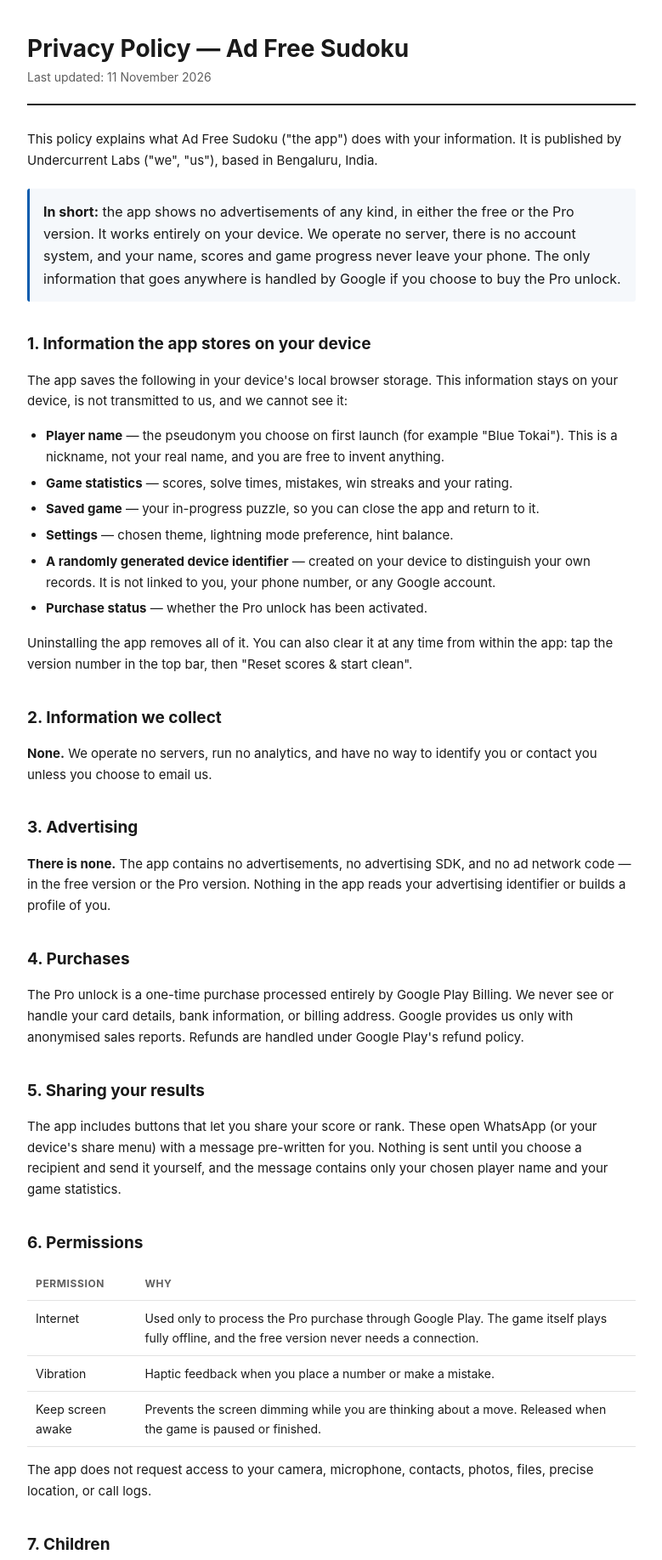
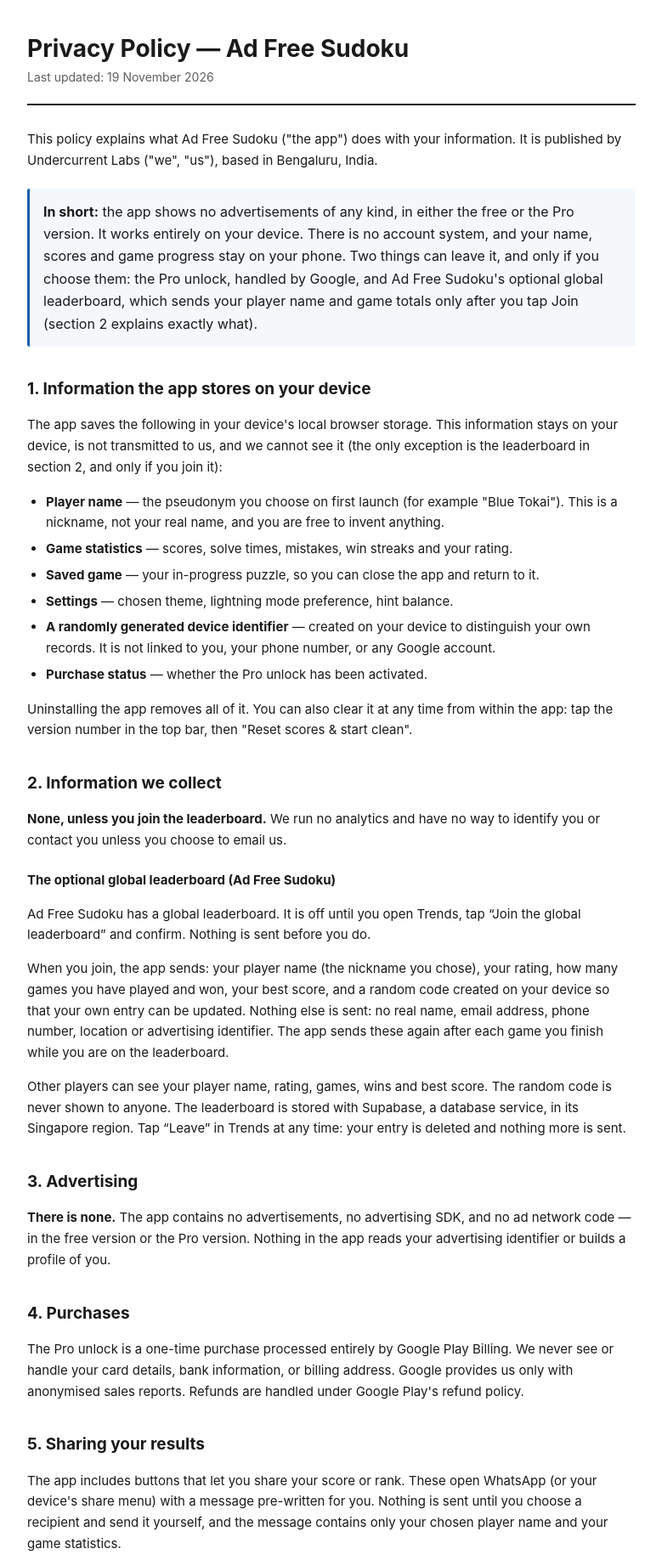
Before and after one commit to Devaru1230/adfreesudoku, a plain HTML site: page privacy/index.html in a window 1280 px wide. Shown: the top 1836 px of the page at 85% size, without its empty margins (250-1029 px from the left). Drawn offline with Linux system fonts and the light colour scheme.

Commit message:
Sudoku 2.8: global leaderboard switched on (opt-in); privacy page says exactly what it sends
Tested live against the Supabase project: join saves and shows the
entry, private ids cannot be read, direct writes and deletes are
refused, impossible values are rejected, Leave deletes the entry.

Co-Authored-By: Claude Opus 5.5 <noreply@anthropic.com>
Claude-Session: https://claude.ai/code/session_01WZymJyL9ZrHoApnP7ngNXS

```diff
--- a/privacy/index.html
+++ b/privacy/index.html
@@ -30,16 +30,16 @@
 <body>
 
 <h1>Privacy Policy — Ad Free Sudoku</h1>
-<div class="sub">Last updated: 11 November 2026</div>
+<div class="sub">Last updated: 19 November 2026</div>
 
 <p>This policy explains what Ad Free Sudoku ("the app") does with your information. It is published by Undercurrent Labs ("we", "us"), based in Bengaluru, India.</p>
 
 <div class="callout">
-  <strong>In short:</strong> the app shows no advertisements of any kind, in either the free or the Pro version. It works entirely on your device. We operate no server, there is no account system, and your name, scores and game progress never leave your phone. The only information that goes anywhere is handled by Google if you choose to buy the Pro unlock.
+  <strong>In short:</strong> the app shows no advertisements of any kind, in either the free or the Pro version. It works entirely on your device. There is no account system, and your name, scores and game progress stay on your phone. Two things can leave it, and only if you choose them: the Pro unlock, handled by Google, and Ad Free Sudoku's optional global leaderboard, which sends your player name and game totals only after you tap Join (section 2 explains exactly what).
 </div>
 
 <h2>1. Information the app stores on your device</h2>
-<p>The app saves the following in your device's local browser storage. This information stays on your device, is not transmitted to us, and we cannot see it:</p>
+<p>The app saves the following in your device's local browser storage. This information stays on your device, is not transmitted to us, and we cannot see it (the only exception is the leaderboard in section 2, and only if you join it):</p>
 <ul>
   <li><strong>Player name</strong> — the pseudonym you choose on first launch (for example "Blue Tokai"). This is a nickname, not your real name, and you are free to invent anything.</li>
   <li><strong>Game statistics</strong> — scores, solve times, mistakes, win streaks and your rating.</li>
@@ -51,7 +51,12 @@
 <p>Uninstalling the app removes all of it. You can also clear it at any time from within the app: tap the version number in the top bar, then "Reset scores &amp; start clean".</p>
 
 <h2>2. Information we collect</h2>
-<p><strong>None.</strong> We operate no servers, run no analytics, and have no way to identify you or contact you unless you choose to email us.</p>
+<p><strong>None, unless you join the leaderboard.</strong> We run no analytics and have no way to identify you or contact you unless you choose to email us.</p>
+<h3>The optional global leaderboard (Ad Free Sudoku)</h3>
+<p>Ad Free Sudoku has a global leaderboard. It is off until you open Trends, tap “Join the global leaderboard” and confirm. Nothing is sent before you do.</p>
+<p>When you join, the app sends: your player name (the nickname you chose), your rating, how many games you have played and won, your best score, and a random code created on your device so that your own entry can be updated. Nothing else is sent: no real name, email address, phone number, location or advertising identifier. The app sends these again after each game you finish while you are on the leaderboard.</p>
+<p>Other players can see your player name, rating, games, wins and best score. The random code is never shown to anyone. The leaderboard is stored with Supabase, a database service, in its Singapore region. Tap “Leave” in Trends at any time: your entry is deleted and nothing more is sent.</p>
+
 
 <h2>3. Advertising</h2>
 <p><strong>There is none.</strong> The app contains no advertisements, no advertising SDK, and no ad network code — in the free version or the Pro version. Nothing in the app reads your advertising identifier or builds a profile of you.</p>
@@ -65,7 +70,7 @@
 <h2>6. Permissions</h2>
 <table>
   <tr><th>Permission</th><th>Why</th></tr>
-  <tr><td>Internet</td><td>Used only to process the Pro purchase through Google Play. The game itself plays fully offline, and the free version never needs a connection.</td></tr>
+  <tr><td>Internet</td><td>Used only to process the Pro purchase through Google Play, and for the global leaderboard if you choose to join it. The game itself plays fully offline, and the free version never needs a connection.</td></tr>
   <tr><td>Vibration</td><td>Haptic feedback when you place a number or make a mistake.</td></tr>
   <tr><td>Keep screen awake</td><td>Prevents the screen dimming while you are thinking about a move. Released when the game is paused or finished.</td></tr>
 </table>
@@ -75,7 +80,7 @@
 <p>The app is a general-audience puzzle game and is not directed at children under 13. We do not knowingly collect personal information from children. Because we collect no personal information from anyone, and show no advertising, there is nothing collected from children for us or anyone else to delete.</p>
 
 <h2>8. Your rights</h2>
-<p>Since we hold no personal data about you, there is nothing for us to disclose, correct or erase. For data collected by Google through Google Play Billing when you make a purchase, please exercise your rights through Google at <a href="https://myaccount.google.com">myaccount.google.com</a>.</p>
+<p>If you joined the leaderboard, tap “Leave” in Trends to delete your entry, or email us and we will delete it. Apart from that, we hold no personal data about you, so there is nothing for us to disclose, correct or erase. For data collected by Google through Google Play Billing when you make a purchase, please exercise your rights through Google at <a href="https://myaccount.google.com">myaccount.google.com</a>.</p>
 
 <h2>9. Changes to this policy</h2>
 <p>If this policy changes, we will update this page and revise the date at the top. Material changes will also be noted in the app's update notes.</p>
```
Also changed, not shown: index.html (+5 -4 lines).
